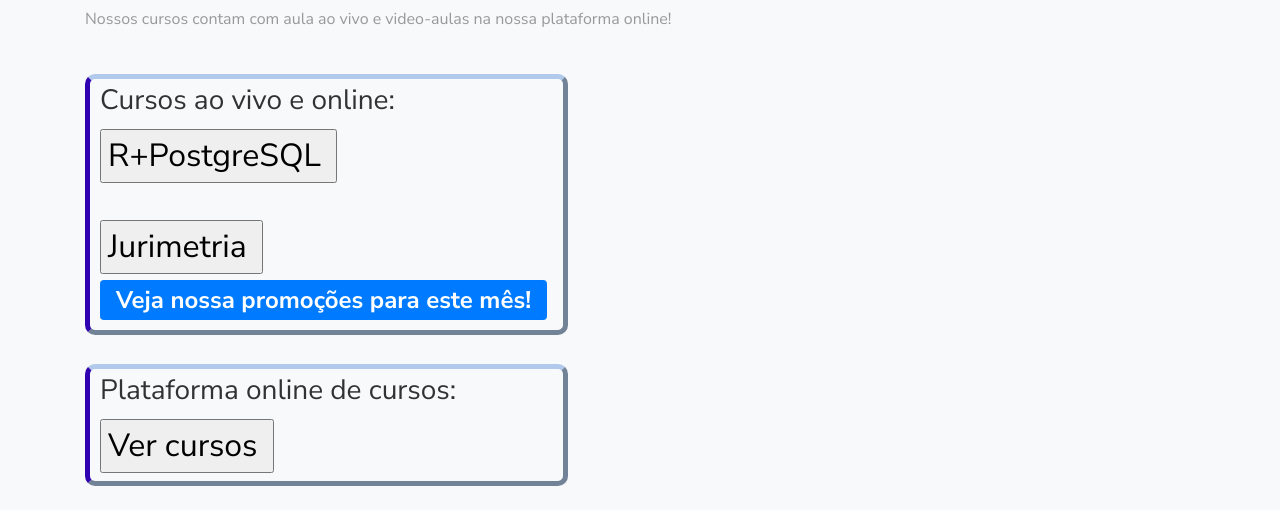
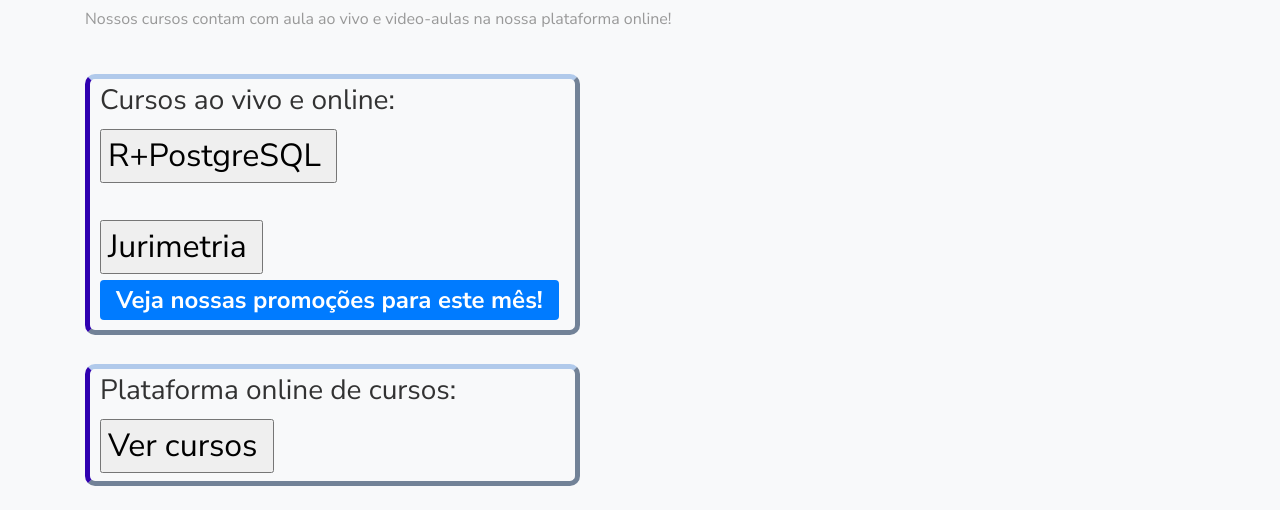
Before and after one commit to consudata/consudata, a plain HTML site: page docs/job-post.html in a window 1280 px wide. Shown: the part 732-1242 px from the top of the page. Drawn offline with Linux system fonts and the light colour scheme; some packages are replaced by stand-ins of ours; no server answers.

Commit message:
Update job-post.html

```diff
--- a/docs/job-post.html
+++ b/docs/job-post.html
@@ -104,7 +104,7 @@
                       <div class="job-post-item-header d-flex align-items-center">
                           <h2 class="mr-3 text-black"><input id="butao" type="button" onClick="window.open('https://jurimetria.consudata.com.br/')" value="Jurimetria "></a>
                             <div class="badge-wrap">
-                           <span class="bg-primary text-white badge py-2 px-3"> Veja nossa promoções para este mês!</span>
+                           <span class="bg-primary text-white badge py-2 px-3"> Veja nossas promoções para este mês!</span>
                           </div>
                         </div>
 			    </div>
```
